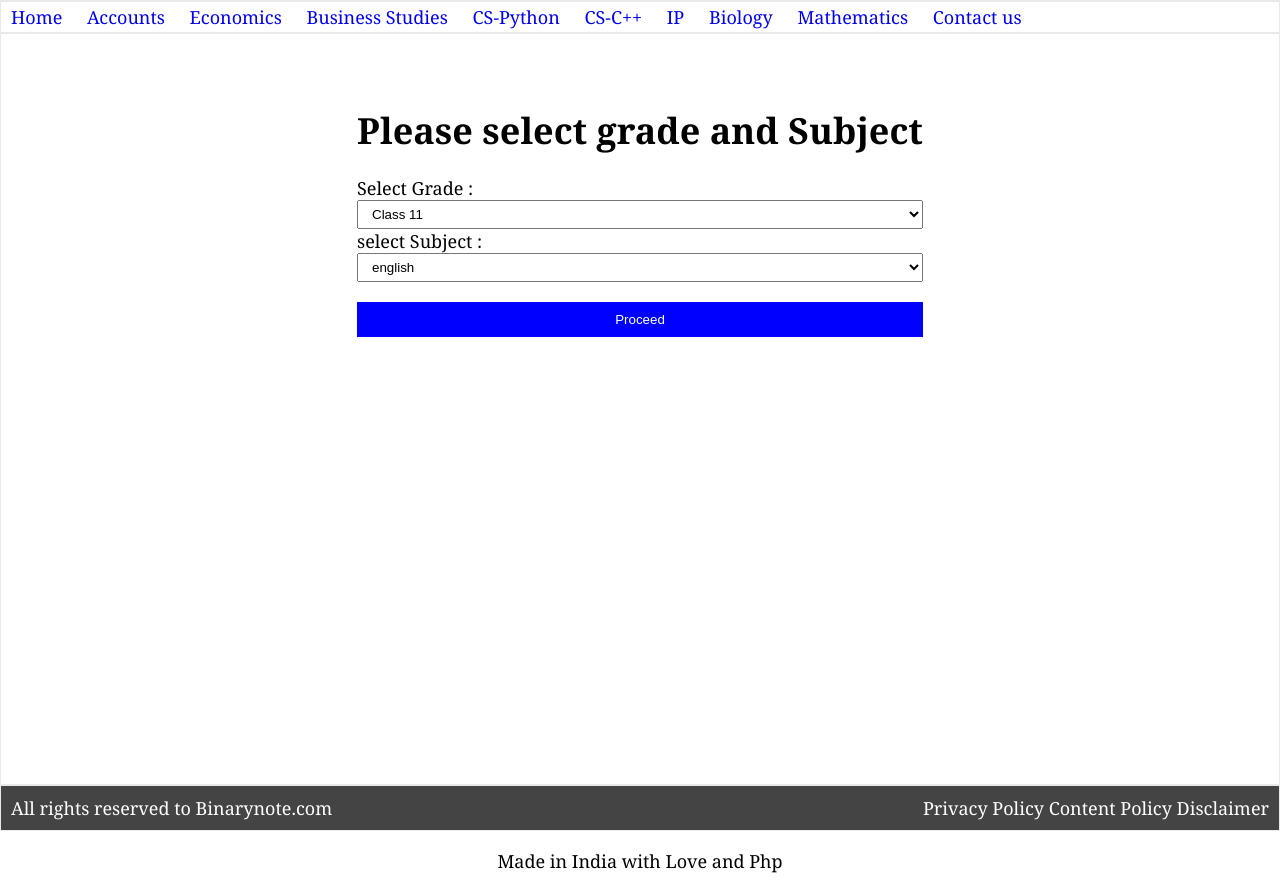
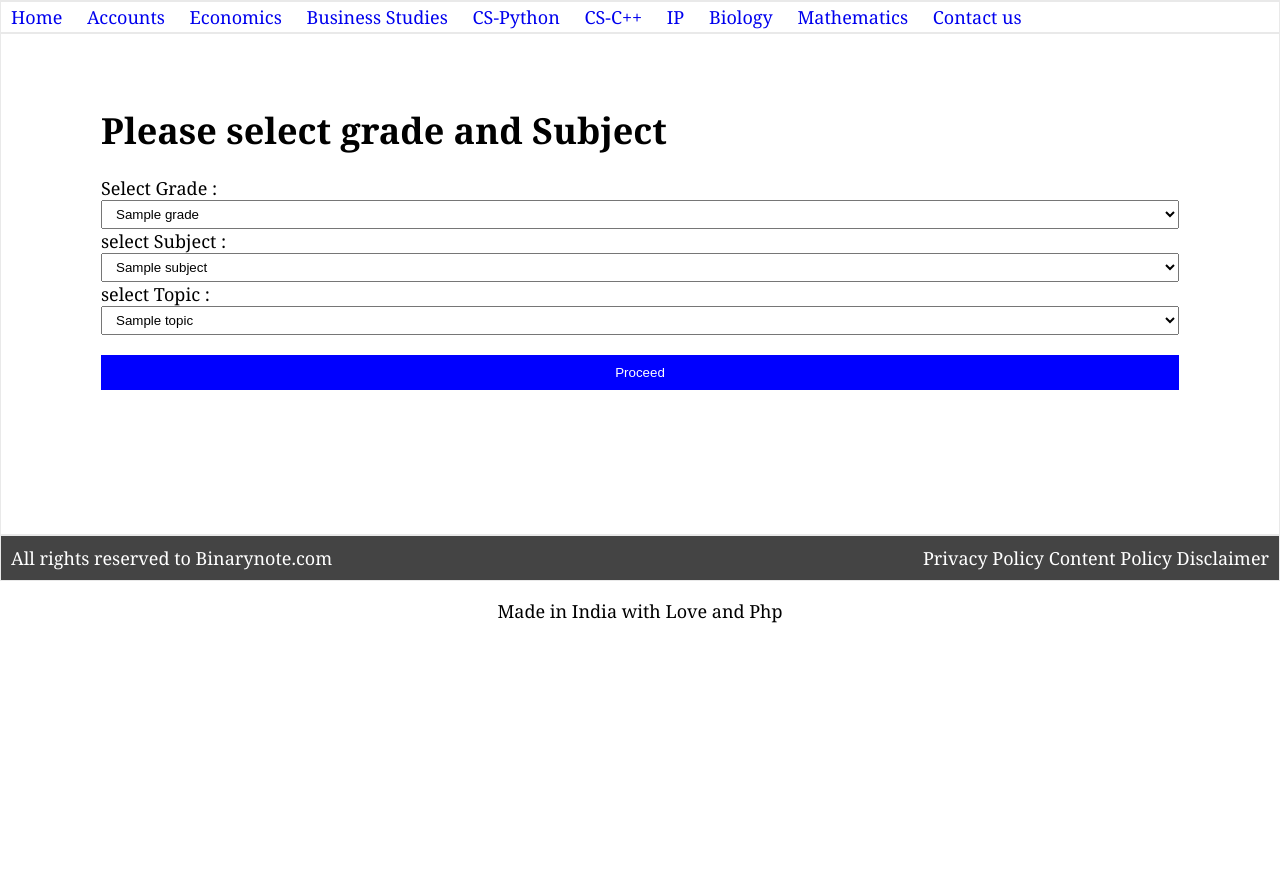
Before and after one commit to linrakesh/mcqhero, a PHP site: page /mcqhero/ in a window 1280 px wide. Shown: the part 92-983 px from the top of the page. After the commit the page ends 715 px from the top, so only its background shows below. Run offline with PHP 8.4, Linux system fonts and the light colour scheme; tables that the repository leaves empty or names only in its code hold one stand-in row (values such as "Sample post").

Commit message:
topic added

```diff
--- a/header.php
+++ b/header.php
@@ -25,15 +25,15 @@
         <div class="menu">
         <ul>
             <li><a href="http://localhost/mcqhero/">Home</a></li>
-            <li><a href="#">Accounts</a></li>
-            <li><a href="#">Economics</a></li>
-            <li><a href="#">Business Studies</a></li>
-            <li><a href="#">CS-Python</a></li>
-            <li><a href="#">CS-C++</a></li>
-            <li><a href="#">IP</a></li>
-            <li><a href="#">Biology</a></li>
-            <li><a href="#">Mathematics</a></li>
-            <li><a href="#">Contact us</a></li>
+            <li><a href="index.php">Accounts</a></li>
+            <li><a href="index.php">Economics</a></li>
+            <li><a href="index.php">Business Studies</a></li>
+            <li><a href="index.php">CS-Python</a></li>
+            <li><a href="index.php">CS-C++</a></li>
+            <li><a href="index.php">IP</a></li>
+            <li><a href="index.php">Biology</a></li>
+            <li><a href="index.php">Mathematics</a></li>
+            <li><a href="index.php">Contact us</a></li>
         </ul>
         </div>
     </div>
--- a/include/connect.php
+++ b/include/connect.php
@@ -9,43 +9,45 @@ function database_connection(){
     return $conn;
 }
 
-function show_grades($grade=null){
+function show_name($table=null,$id=null){
     $con = database_connection();
-    $sql = "select id,name from grade where name like '%". $grade ."%';";
+    $sql = "select * from {$table} where id =". $id .";";
     /* echo $sql; */
     $result = mysqli_query($con,$sql);
     /* print_r($result); */
-    while($row = mysqli_fetch_assoc($result)){
-        echo $row['id'] ." "  . $row['name']."<br/>";
+    while($row = mysqli_fetch_array($result)){
+         echo $row[1];
+    }
+    mysqli_free_result($result);
+    mysqli_close($con);
+
+}
+
+function show_subject($table=null){
+    $con = database_connection();
+    $sql = "select * from {$table};";
+    $result = mysqli_query($con,$sql);
+    /* print_r($result); */
+    while($row = mysqli_fetch_array($result)){
+        echo '<option value="' . $row[0] .'">'. $row[1]."</option>";
     }
     mysqli_free_result($result);
     mysqli_close($con);
 }
 
-function show_subject(){
+function count_record($grade=null,$subject=null,$topic=null){
     $con = database_connection();
-    $sql = "select id,name from subject;";
-    $result = mysqli_query($con,$sql);
-    /* print_r($result); */
-    while($row = mysqli_fetch_assoc($result)){
-        echo $row['id'] ." "  . $row['name']."<br/>";
-    }
+     $sql = "select  count(*) from question where gid=" . $grade . " and sid=".$subject ." and tid =". $topic .";";
+    $result = mysqli_query($con, $sql);
+    $count = mysqli_fetch_array($result);
     mysqli_free_result($result);
     mysqli_close($con);
+    return $count[0];
 }
 
-function count_record(){
+function show_questions( $grade=null,$subject=null,$topic=null ){
     $con = database_connection();
-    $sql = "select count(*) from question;";
-    $result = mysqli_query($con, $sql);
-    $count = mysqli_fetch_array($result);
-    echo $count[0];
-
-}
-
-function show_questions( $offset=0 ){
-    $con = database_connection();
-    $sql = "select  * from question" . " limit 4 offset ". $offset .";";
+    $sql = "select  * from question where gid=" . $grade . " and sid=".$subject ." and tid =". $topic .";";
     $result = mysqli_query($con, $sql);
     while($row = mysqli_fetch_assoc($result)){
         echo 'Q'. $row['qid'].'.   '.$row['question']."<br/> A.".$row['option1'].'<br/> B.';
--- a/index.php
+++ b/index.php
@@ -1,21 +1,22 @@
 <?php include_once('header.php');?>
     <div class="container-home">
+      <form action="single.php" method="post">
       <div class="grade-selection">
         <h1> Please select grade and Subject</h1>
         Select Grade :
-        <select name="grdae" id="grade">
-            <option value="1">Class 11 </option>
-            <option value="2">Class 12 </option>
+        <select name="grade" id="grade">
+            <?php show_subject('grade');?>
         </select> <br/>
         select Subject :
         <select name="subject" id="subject">
-            <option value="English">english</option>
-            <option value="Math">Math</option>
-            <option value="Accoutancy">Accoutancy</option>
-            <option value="Business studies">BS</option>
-            <option value="Economics">Economics</option>
+            <?php show_subject('subject');?>
+        </select> <br/>
+        select Topic :
+        <select name="topic" id="topic">
+            <?php show_subject('topic');?>
         </select> <br/>
         <button class="button" name="proceed" id="proceed" value="submit">Proceed</button>
+        </form>
     </div>
   </div>
 <?php include_once('footer.php');?>
--- a/style.css
+++ b/style.css
@@ -8,7 +8,7 @@ select{width:100%;padding:5px 10px;}
 
 .container{width:100%;max-width:1300px;display:flex;border:1px solid #e9e9e9;box-sizing: border-box;margin:0 auto;}
 .container-home{width:100%;max-width:1300px;flex-direction: column;display:flex;border:1px solid #e9e9e9;box-sizing: border-box;margin:0 auto;}
-.container-home .grade-selection {padding:50px 100px;min-height: 650px;margin:0 auto;}
+.container-home .grade-selection {padding:50px 100px;min-height: 400px;margin:0 auto;}
 .logo{flex:1;text-align: center;}
 .menu ul{list-style-type: none;padding: 0;margin: 0;}
 .menu ul li{display: inline-block;line-height: 30px;padding:0 10px;}
```
Also changed, not shown: admin/footer.php (+12 -0 lines), single.php (+8 -15 lines).
